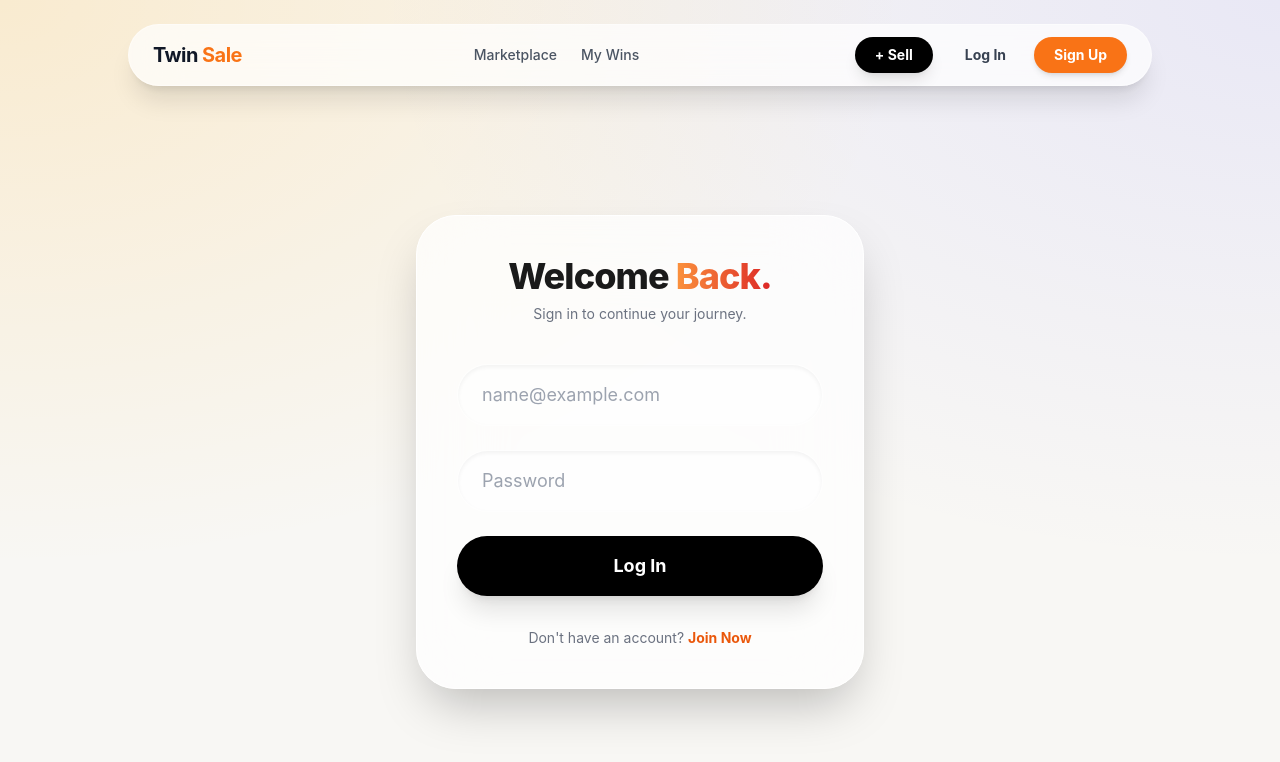
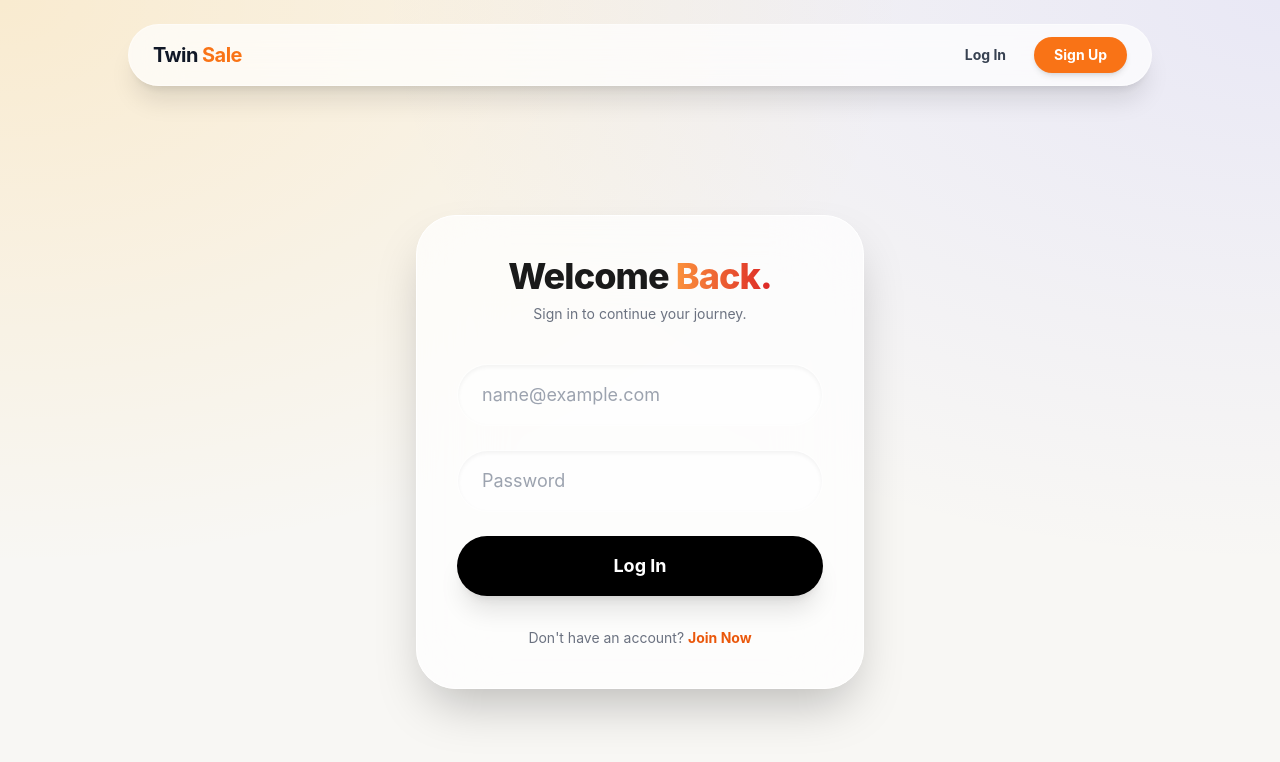
Before and after one commit to thandsome432/twinsale, a Next.js app: page /login in a window 1280 px wide. Shown: the top 762 px of the page. Built offline with nearby package versions, Linux system fonts and the light colour scheme.

Commit message:
this is the new page

```diff
--- a/components/Navbar.js
+++ b/components/Navbar.js
@@ -40,18 +40,23 @@ export default function Navbar() {
           Twin<span className="text-orange-500">Sale</span>
         </Link>
 
-        {/* CENTER LINKS (Hidden on small mobile) */}
+        {/* CENTER LINKS (HIDDEN IF LOGGED OUT) */}
+        {user && (
           <div className="hidden md:flex gap-6 text-sm font-medium text-gray-600">
             <Link href="/" className="hover:text-black transition">Marketplace</Link>
             <Link href="/profile" className="hover:text-black transition">My Wins</Link>
           </div>
+        )}
 
         {/* RIGHT SIDE ACTIONS */}
         <div className="flex items-center gap-3">
 
+          {/* SELL BUTTON (Only show if logged in, or redirect to login) */}
+          {user ? (
              <Link href="/post-item" className="hidden sm:flex bg-black text-white px-5 py-2 rounded-full text-sm font-bold shadow-lg hover:scale-105 transition transform">
                + Sell
              </Link>
+          ) : null}
 
           {user ? (
             <div className="flex items-center gap-3 pl-3 border-l border-gray-300">
@@ -71,6 +76,11 @@ export default function Navbar() {
                   {user.email[0].toUpperCase()}
                 </div>
               </Link>
+
+              {/* Logout (Small icon for clean look) */}
+              <button onClick={handleLogout} className="text-gray-400 hover:text-black text-xs font-bold ml-2">
+                ✕
+              </button>
             </div>
           ) : (
             <div className="flex items-center gap-2">
```
Lines whose indentation alone changed are shown as unchanged.
